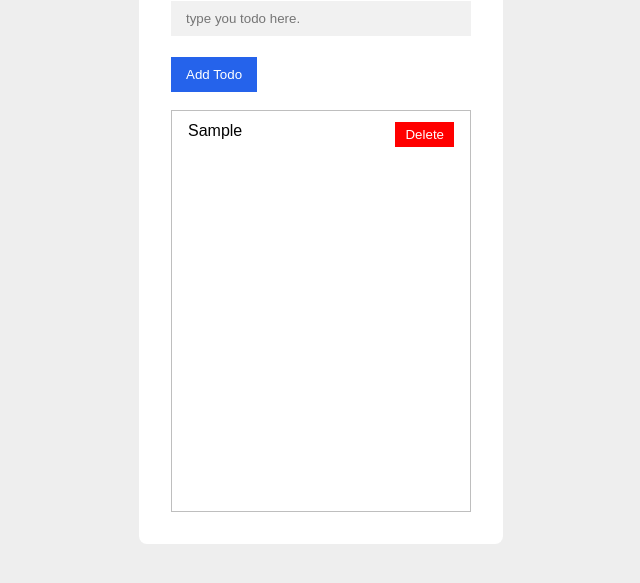
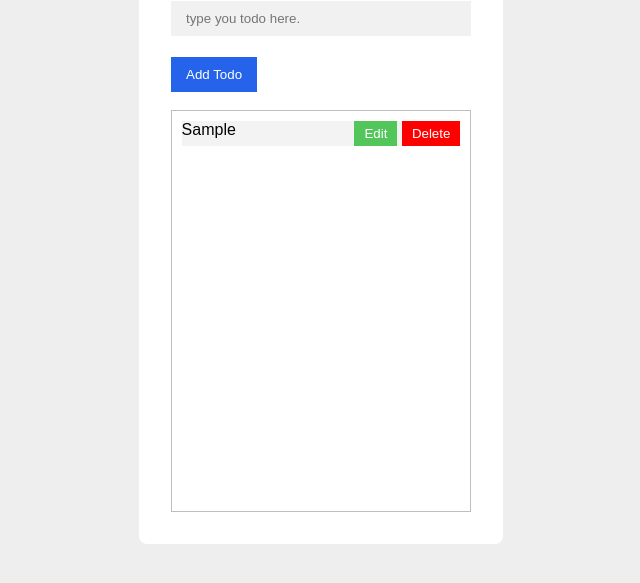
Before and after one commit to johndev08/TodoList, a plain HTML site: page index.html in a window 1280 px wide. Both pictures are taken after typing "Sample" into the empty fields and a click on the button "Add Todo". Shown: the part 191-774 px from the top of the page, without its empty margins (319-959 px from the left). Drawn offline with Linux system fonts and the light colour scheme.

Commit message:
add a edit button

```diff
--- a/index.html
+++ b/index.html
@@ -73,6 +73,15 @@
         padding: 0.1rem 0.4rem;
         color: #ffffff;
       }
+
+      .para{
+        display:flex;
+        justify-content: space-between;
+        margin: .6rem .1rem ;background-color: #f3f3f3;
+      }
+      .para:hover{
+        background-color: #d8d8d8;
+      }
     </style>
   </head>
   <body>
@@ -90,18 +99,45 @@
     </div>
 
     <script>
-      let list = JSON.parse(localStorage.getItem('saved')) || [];
+      let list = JSON.parse(localStorage.getItem("saved")) || [];
 
       function display() {
         let HTMLelement = "";
         for (let i = 0; i < list.length; i++) {
           let index = list[i];
-          let element = `<p style='display:flex;justify-content: space-between; margin: .7rem .5rem ;'>${index}<button onclick='list.splice(${i},1); display();localStorage.setItem("saved", JSON.stringify(list));' style='background-color: red;color: #ffffff;border: none; padding: 5px 10px'>Delete</button></p>`;
+          let element = `<div class='para' style=' '>
+                            ${index}
+                            <div>
+                            <button onclick="
+                                        list[${i}] = prompt('Enter new value:', list[${i}]);
+                                        localStorage.setItem('saved', JSON.stringify(list));
+                                        display();"
+                                    style='
+                                    background-color: #52c55b;
+                                    color: #ffffff;
+                                    border: none;
+                                    padding: 5px 10px'
+                              >Edit
+                            </button>
+                            <button
+                              onclick='list.splice(${i},1);
+                              localStorage.setItem("saved", JSON.stringify(list));
+                              display();'
+                              style='
+                                    background-color: red;
+                                    color: #ffffff;
+                                    border: none;
+                                    padding: 5px 10px'>
+                              Delete
+                            </button>
+                            </div>
+                          </div>`;
           HTMLelement += element;
         }
         document.querySelector(".htmlbox").innerHTML = HTMLelement;
         title.innerHTML = list.length;
       }
+
       function add() {
         let error = document.getElementById("error");
         let title = document.getElementById("title");
@@ -114,10 +150,11 @@
           list.push(inputvalue);
           inputElement.value = "";
           title.innerHTML = list.length;
-          localStorage.setItem("saved", JSON.stringify(list))
+          localStorage.setItem("saved", JSON.stringify(list));
           display();
         }
       }
+
       display();
     </script>
   </body>
```
